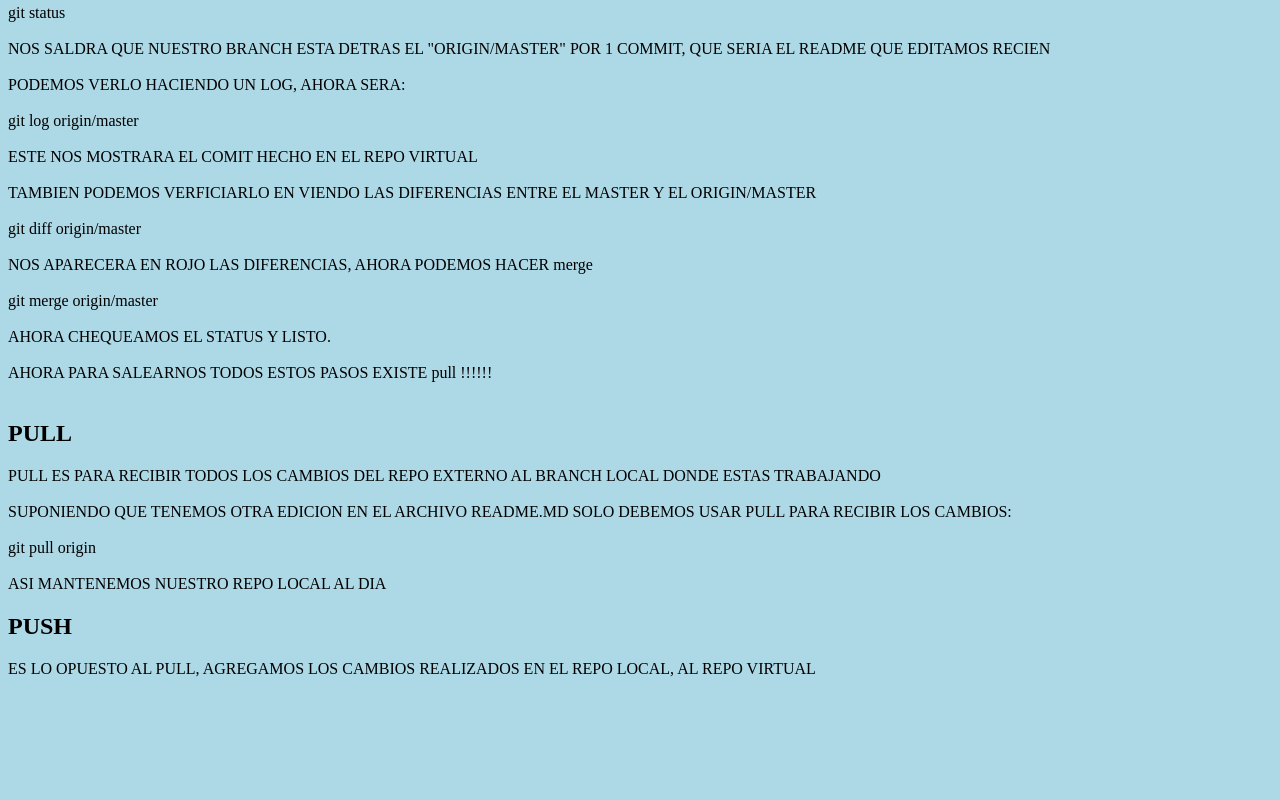
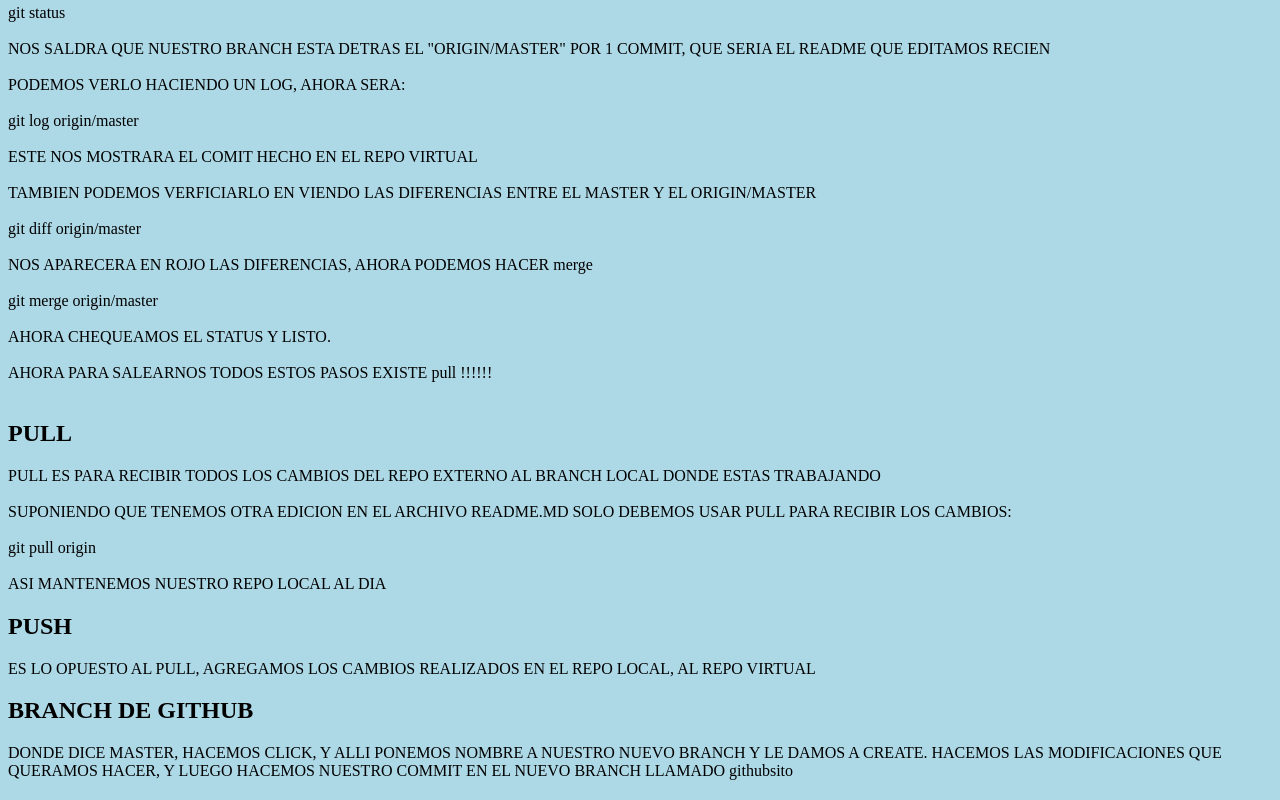
Before and after one commit to JonnhyIT28/TutorialGithub, a plain HTML site: page git.html in a window 1280 px wide. Shown: the part 3685-4485 px from the top of the page. Before the commit the page ends 4379 px from the top, so only its background shows below. Drawn offline with Linux system fonts and the light colour scheme.

Commit message:
branch de github

```diff
--- a/git.html
+++ b/git.html
@@ -256,6 +256,12 @@
     <p>ES LO OPUESTO AL PULL, AGREGAMOS LOS CAMBIOS REALIZADOS EN EL
         REPO LOCAL, AL REPO VIRTUAL
     </p>
-
+    <h2>BRANCH DE GITHUB</h2>
+    <p>DONDE DICE MASTER, HACEMOS CLICK, Y ALLI PONEMOS NOMBRE A
+        NUESTRO NUEVO BRANCH Y LE DAMOS A CREATE. HACEMOS LAS MODIFICACIONES
+        QUE QUERAMOS HACER, Y LUEGO HACEMOS NUESTRO COMMIT EN EL NUEVO BRANCH
+        LLAMADO githubsito
+    </p>
+    <h2></h2>
 </body>
 </html>
```
